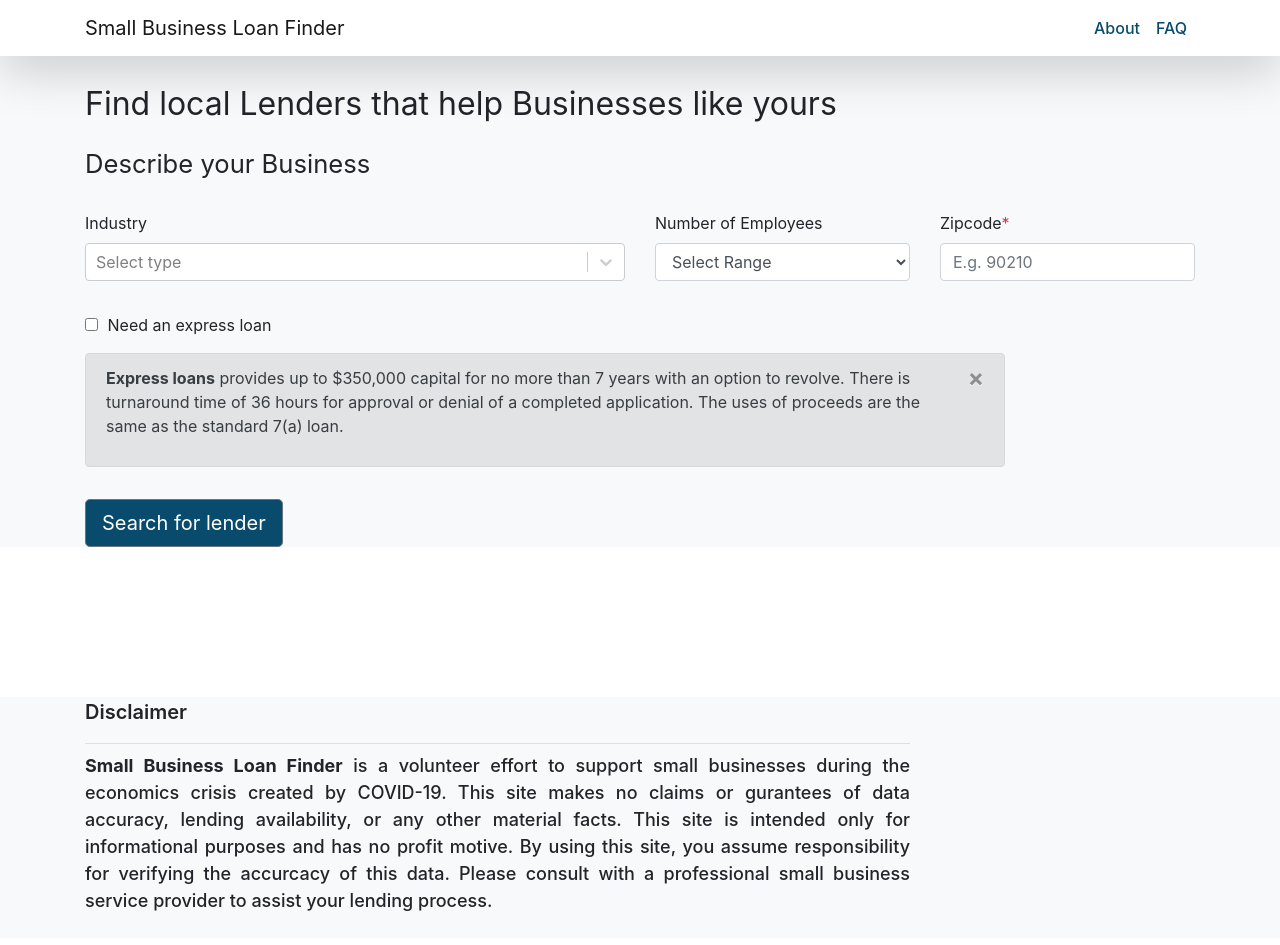
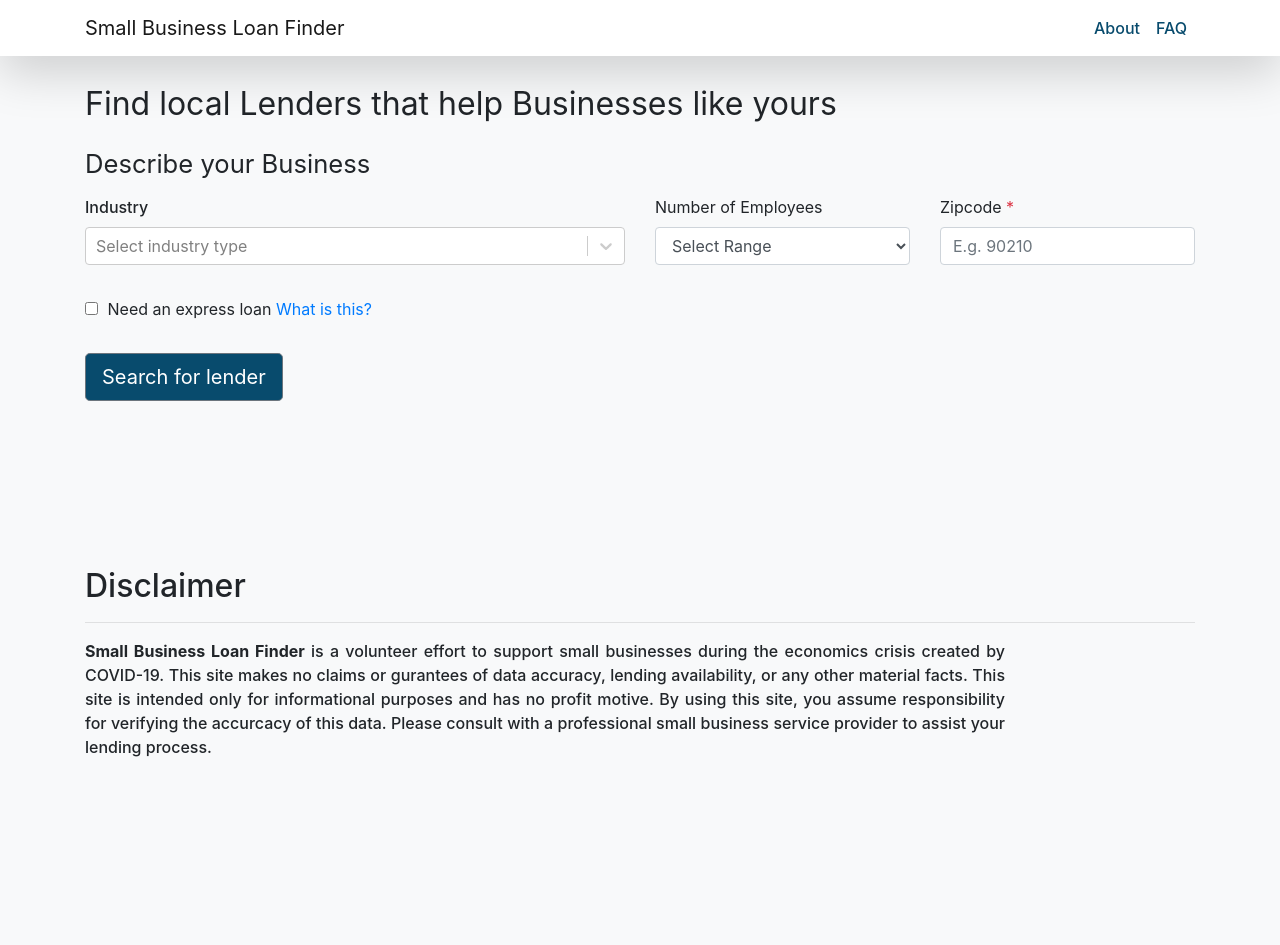
Before and after one commit to chavda-bhavik/lender-matcher-v2, a React (Create React App) app: page / in a window 1280 px wide. Shown: the top 945 px of the page. Built offline with nearby package versions, Linux system fonts and the light colour scheme.

Commit message:
Version 2 modifications part-1

```diff
--- a/public/index.html
+++ b/public/index.html
@@ -4,12 +4,12 @@
     <meta charset="utf-8" />
     <link rel="icon" href="%PUBLIC_URL%/favicon.ico" />
     <meta name="viewport" content="width=device-width, initial-scale=1" />
-    <meta name="theme-color" content="#000000" />
+    <!-- <meta name="theme-color" content="#000000" /> -->
     <meta
       name="description"
       content="Small Business Loan finder is a volunteer effort to support small businesses during the economics crisis created by COVID-19"
     />
-    <link rel="apple-touch-icon" href="%PUBLIC_URL%/logo192.png" />
+    <!-- <link rel="apple-touch-icon" href="%PUBLIC_URL%/logo192.png" /> -->
     <meta http-equiv="Content-Type" content="text/html; charset=utf-8" />
     <meta http-equiv="Content-Type" content="text/html; charset=ISO-8859-1">
     <meta name=”robots” content=”index, follow”>
--- a/src/App.css
+++ b/src/App.css
@@ -1,3 +1,6 @@
+body {
+  background-color: #f8f9fa !important
+}
 .bg-dark-blue {
   background-color: #084b6d !important;
 }
@@ -8,17 +11,20 @@
   padding-bottom: 0;
 }
 .app-section {
-  height: 100vh;
-  min-height: 40rem;
-  padding-top: 5.5rem;
-  padding-bottom: 0;
+  padding: 5rem 0 0 0;
+  padding-bottom: 150px;
+  /* height: 100vh; */
+  /* min-height: 40rem; */
+  /* margin-top: 5.5rem; */
+  /* padding-bottom: 0; */
 }
 .faq-section {
-  margin-top: 150px;
-  margin-bottom: 70px;
+  /* padding-top: 150px; */
+  padding-bottom: 20px;
 }
 .about-section {
-  margin-top: 150px;
+  padding-bottom: 150px;
+  /* padding-top: 150px; */
   /* padding-top: 3rem;
   padding-bottom: 2rem; */
 }
@@ -33,8 +39,4 @@ a:hover {
   font-weight: 600;
 }
 @media (pointer:coarse) {
-  .faq-section {
-    margin-top: 120px;
-    margin-bottom: 20px;
-  }
 }
--- a/src/components/AboutComponent.css
+++ b/src/components/AboutComponent.css
@@ -3,9 +3,10 @@
     font-weight: 600;
 }
 .site-info {
-    font-size: 18px;
+    font-size: 16px;
     font-weight: 500;
     text-align: justify;
+    line-height: 24px;
 }
 @media (pointer:coarse) {
     .Disclaimer {
@@ -14,6 +15,6 @@
     }
     .site-info {
         font-size: 13px;
-        font-weight: 500;
+        line-height: 20px;
     }
 }
--- a/src/components/AboutComponent.js
+++ b/src/components/AboutComponent.js
@@ -5,11 +5,11 @@ const About = (props) => {
     return (
         <section className="about-section bg-light" id="about">
             <Container>
+                <h2 className="my-3">Disclaimer</h2>
+                <hr className="divider light mb-3" />
                 <Row>
-                    <Col xs={11} md={9}>
-                        <p className="Disclaimer">Disclaimer</p>
-                        <hr className="divider light my-2" />
-                        <p className="site-info mb-4"><span className="font-weight-bold">Small Business Loan Finder</span> is a volunteer effort to support small businesses during the economics crisis created by COVID-19. This site makes no claims or gurantees of data accuracy, lending availability, or any other material facts. This site is intended only for informational purposes and has no profit motive. By using this site, you assume responsibility for verifying the accurcacy of this data. Please consult with a professional small business service provider to assist your lending process.</p>
+                    <Col xs={12} md={10}>
+                        <p className="site-info"><span className="font-weight-bold">Small Business Loan Finder</span> is a volunteer effort to support small businesses during the economics crisis created by COVID-19. This site makes no claims or gurantees of data accuracy, lending availability, or any other material facts. This site is intended only for informational purposes and has no profit motive. By using this site, you assume responsibility for verifying the accurcacy of this data. Please consult with a professional small business service provider to assist your lending process.</p>
                     </Col>
                 </Row>
             </Container>
--- a/src/components/MainComponent/FormComponent.css
+++ b/src/components/MainComponent/FormComponent.css
@@ -1,6 +1,3 @@
-.form-section {
-  padding: 5rem 0 0 0;
-}
 .PageHeading {
   font-size: 2rem!important;
   margin: 0px 0px 17px
--- a/src/components/MainComponent/FormComponent.js
+++ b/src/components/MainComponent/FormComponent.js
@@ -7,7 +7,7 @@ import Loading from './Loading';
 import { Form, Row, Col, FormGroup, Label, Input, Button, FormFeedback, Alert } from "reactstrap";
 
 const FormComponent = (props) => {
-    let industries = utils.Industries.map( inds => ({ value: inds, label: inds }) );
+    let industries = utils.Industries.sort( (a, b) => a.localeCompare(b) ).map( inds => ({ value: inds, label: inds }) );
 
     const [zipcode, setZipcode] = useState('');
     const [employees, setEmployees] = useState("");
@@ -16,8 +16,8 @@ const FormComponent = (props) => {
     const [isLoading, setIsLoading] = useState(false);
     const [isZipcodeValid, setIsZipcodeValid] = useState(true);
     const [zipcodeError, setZipcodeError] = useState("")
-    const [alertVisible, setAlertVisible] = useState(true);
-    const [errorAlertVisible, setErrorAlertVisible] = useState(false);
+    const [alertVisible, setAlertVisible] = useState(false);
+    // const [errorAlertVisible, setErrorAlertVisible] = useState(false);
 
     const zipcodeChanged = (value) => {
         if(/^\d*$/.test(value) && value.length <= 6 && value.length >= 3) {
@@ -33,16 +33,20 @@ const FormComponent = (props) => {
         setZipcode(value);
     }
     const submit = async () => {
-        // Zipcode Data retriving
+        // Constants
+        let lenderData = [];
+        let zipcodeData = [];
+        let us_zipcodes_id = '1gbtej3UZhL7TjZzXaegbCxg-K0P9Qgvl4UNYVsrgv6A';
+        let lender_table_id = '1vA9L-u__7yvkByn2Oi8M_zBWP3DH0DlrHAwPBPEUxqI';
+
         if(zipcode === "") {
             zipcodeChanged("");
             return;
         }
         setIsLoading(true);
 
-        let us_zipcodes_id = '1gbtej3UZhL7TjZzXaegbCxg-K0P9Qgvl4UNYVsrgv6A';
-        let zipcodeQuery = createZipcodeFetchQuery();
-        let zipcodeData = await fetchData(us_zipcodes_id, zipcodeQuery);
+        // Zipcode Data retriving
+        zipcodeData = await getZipcodeData(us_zipcodes_id);
         if(zipcodeData.length === 0) {
             setIsLoading(false);
             setIsZipcodeValid(false);
@@ -50,29 +54,46 @@ const FormComponent = (props) => {
             return;
         }
 
-        // Data Retriving based on Lat/Long
-        let lat = zipcodeData[0].c[3].v
-        let long = zipcodeData[0].c[4].v;
-        let lender_table_id = '1vA9L-u__7yvkByn2Oi8M_zBWP3DH0DlrHAwPBPEUxqI';
-        let lenderDataQuery = createLenderFetchQuery(lat, long);
-
-        let lenderData = await fetchData(lender_table_id, lenderDataQuery);
+        // Data Retriving based on Lat/Long and other criteria
+        lenderData = await getLenderData(zipcodeData, lender_table_id);
         if(lenderData.length === 0) {
+            // Data retriving based on only Lat/Long
+            lenderData = await getOnlyZipcodeData(zipcodeData, lender_table_id);
             setIsLoading(false);
-            errorAlertVisible(true);
+            props.setList(lenderData);
+            props.setMainZipcode(zipcode);
             return;
+            //setErrorAlertVisible(true);
+            //return;
         }
         setIsLoading(false);
         props.setList(lenderData);
+        props.setMainZipcode(zipcode);
         props.setMainIndustry(industry.value);
         props.setMainEmployee(employees)
+    }
+    const getOnlyZipcodeData = async (zipcodeData, lender_table_id) => {
+        let lat = zipcodeData[0].c[3].v
+        let long = zipcodeData[0].c[4].v;
+        let onlyZipCodeQuery = createOnlyZipcodeFetchQuery(lat, long);
+        let lenderData = await fetchData(lender_table_id, onlyZipCodeQuery);
+        return lenderData;
+    }
+    const getLenderData = async (zipcodeData, lender_table_id) => {
+        let lat = zipcodeData[0].c[3].v
+        let long = zipcodeData[0].c[4].v;
+        let lenderDataQuery = createLenderFetchQuery(lat, long);
+        let lenderData = await fetchData(lender_table_id, lenderDataQuery);
+        return lenderData;
+    }
+    const getZipcodeData = async (us_zipcodes_id) => {
+        let zipcodeQuery = createZipcodeFetchQuery();
+        let zipcodeData = await fetchData(us_zipcodes_id, zipcodeQuery);
+        return zipcodeData;
     }
     const createLenderFetchQuery = (lat, long) => {
         let query = "select * where";
         query += ` ${lat-10}>R and R<${lat+10} and ${long-10}>S and S<${long+10}`;
-        // if(zipcode !== "") {
-        // query += ` C>${parseInt(zipcode)-10000} and C<${parseInt(zipcode)+10000}`;
-        // }
         if(employees !== "") {
             if(employees === "100+") query += " G>100"
             else {
@@ -90,6 +111,11 @@ const FormComponent = (props) => {
     }
     const createZipcodeFetchQuery = () => {
         let query = `select * where A=${zipcode}`
+        return query;
+    }
+    const createOnlyZipcodeFetchQuery = (lat, long) => {
+        let query = "select * where";
+        query += ` ${lat-10}>R and R<${lat+10} and ${long-10}>S and S<${long+10}`;
         return query;
     }
     const fetchData = async (id, query) => {
@@ -121,27 +147,27 @@ const FormComponent = (props) => {
         processControl = <Loading />
     }
     return (
-        <section className="form-section bg-light" id="app">
+        <section className="app-section bg-light" id="app">
             <div className="container">
                 <p className="PageHeading">Find local Lenders that help Businesses like yours</p>
                 <p className="PageSubHeading">Describe your Business</p>
                 <Form>
-                    <Row className="p-0 mb-3">
+                    {/* <Row className="p-0 mb-3">
                         <Col xs={12} md={10}>
                             <Alert color="danger" isOpen={errorAlertVisible} toggle={() => setErrorAlertVisible(!errorAlertVisible)}>
-                                <p>No banks found! Please try with different Criteria.</p>
+                                No banks found! Please try with different Criteria.
                             </Alert>
                         </Col>
-                    </Row>
+                    </Row> */}
                     <Row className="p-0 mb-3">
                         <Col xs={12} md={6}>
                             <FormGroup>
-                                <Label>Industry</Label>
+                                <Label className="site-info">Industry</Label>
                                 <Select
                                     value={industry}
                                     onChange={setIndustry}
                                     options={industries}
-                                    placeholder="Select type"
+                                    placeholder="Select industry type"
                                 />
                             </FormGroup>
                         </Col>
@@ -160,7 +186,7 @@ const FormComponent = (props) => {
                         </Col>
                         <Col xs={12} md={3}>
                             <div className="form-group">
-                                <label htmlFor="zipcode">Zipcode<span className="text-danger">*</span></label>
+                                <label htmlFor="zipcode">Zipcode <span className="text-danger">*</span></label>
                                 { zipcodeInput }
                                 <FormFeedback>{zipcodeError}</FormFeedback>
                             </div>
@@ -170,8 +196,8 @@ const FormComponent = (props) => {
                         <Col xs={12} md={10}>
                             <FormGroup check inline>
                                 <Label check>
-                                    <Input type="checkbox" value={needExpressLoan} onChange={ () => setNeedExpressLoan(!needExpressLoan) } /> Need an express loan
-                                </Label>
+                                    <Input type="checkbox" value={needExpressLoan} onChange={ () => setNeedExpressLoan(!needExpressLoan) } /> Need an express loan&nbsp;
+                                </Label><a href="#" onClick={ () => setAlertVisible(!alertVisible) }>What is this?</a>
                             </FormGroup>
                             {/* <Label check>
                                 <Input type="checkbox" value={needExpressLoan} onChange={ () => setNeedExpressLoan(!needExpressLoan) } />  <NavLink href="#">What is it?</NavLink>
@@ -181,7 +207,7 @@ const FormComponent = (props) => {
                     <Row className="p-0 mb-3">
                         <Col xs={12} md={10}>
                         <Alert color="secondary" isOpen={alertVisible} toggle={() => setAlertVisible(!alertVisible)}>
-                            <p>
+                            <p className="site-info">
                                 <span className="font-weight-bold">Express loans</span> provides up to $350,000 capital for no more than 7 years with an option to revolve. There is turnaround time of 36 hours for approval or denial of a completed application. The uses of proceeds are the same as the standard 7(a) loan.
                             </p>
                         </Alert>
--- a/src/components/MainComponent/MainComponent.js
+++ b/src/components/MainComponent/MainComponent.js
@@ -7,9 +7,10 @@ const Main = (props) => {
     const [bankList, setBankList] = useState([]);
     const [mainIndustry, setMainIndustry] = useState('')
     const [mainEmployee, setMainEmployee] = useState('');
-    let content = <Form setList={setBankList} setMainIndustry={setMainIndustry} setMainEmployee={setMainEmployee} />
+    const [mainZipcode, setMainZipcode] = useState('');
+    let content = <Form setList={setBankList} setMainIndustry={setMainIndustry} setMainEmployee={setMainEmployee} setMainZipcode={setMainZipcode} />
     if(bankList.length > 0) {
-        content = <List bankList={bankList} resetSearch={ () => setBankList([]) } industry={mainIndustry} employee={mainEmployee} />
+        content = <List bankList={bankList} resetSearch={ () => setBankList([]) } industry={mainIndustry} employee={mainEmployee} zipcode={mainZipcode} />
     }
     return content
 }
```
Also changed, not shown: src/components/FAQComponent.js (+4 -3 lines), src/components/MainComponent/ListComponent.css (+17 -12 lines), src/components/MainComponent/ListComponent.js (+12 -9 lines).
